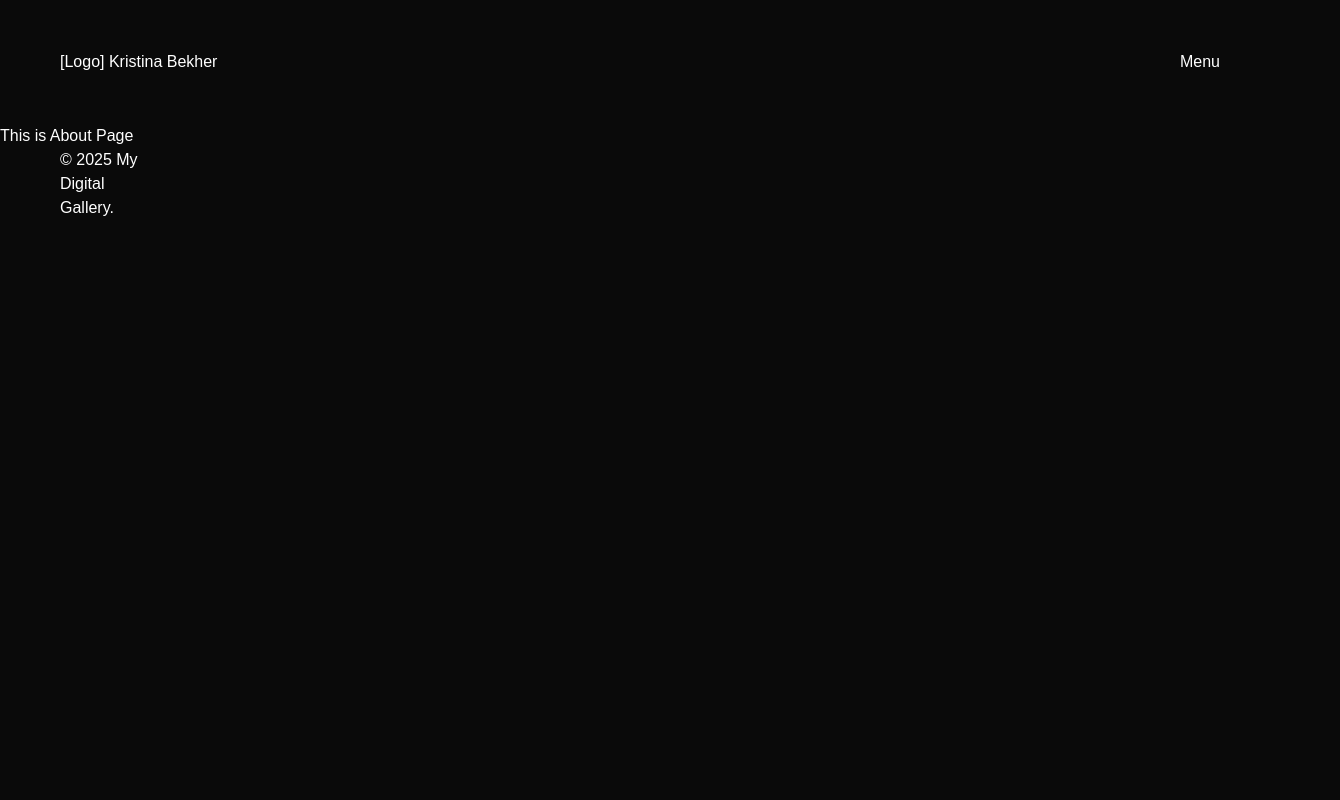
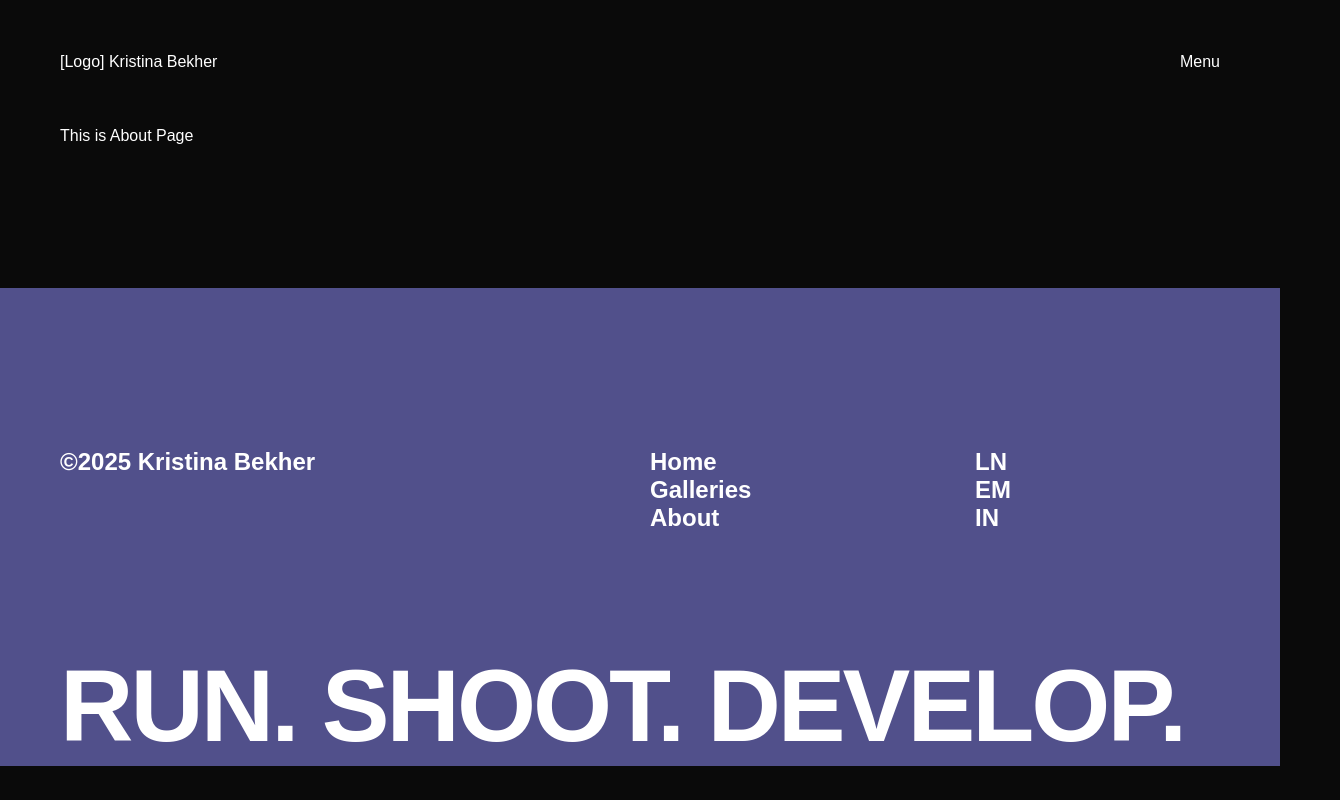
Before and after one commit to kbekher/bekher-photography, a Next.js app: page /about in a window 1280 px wide. Shown: the whole page, 1340 px wide, since content can reach past the window. Built offline with nearby package versions, Linux system fonts and the light colour scheme.

Commit message:
update homepage, motion image component, add footer

```diff
--- a/package.json
+++ b/package.json
@@ -12,7 +12,8 @@
     "framer-motion": "^12.5.0",
     "next": "15.2.3",
     "react": "^19.0.0",
-    "react-dom": "^19.0.0"
+    "react-dom": "^19.0.0",
+    "react-responsive": "^10.0.1"
   },
   "devDependencies": {
     "@eslint/eslintrc": "^3",
--- a/src/app/about/page.tsx
+++ b/src/app/about/page.tsx
@@ -2,7 +2,7 @@ import React from 'react'
 
 const AboutPage = () => {
   return (
-    <div>
+    <div className='w-full h-full mx-5 md:mx-[60px] pb-[140px]'>
       <h1>This is About Page</h1>
     </div>
   )
--- a/src/app/galleries/[galleryName]/page.tsx
+++ b/src/app/galleries/[galleryName]/page.tsx
@@ -1,9 +1,8 @@
 // /app/galleries/[galleryName]/page.tsx
 
-import MotionImage from "@/components/MotionImage";
 import { galleriesData } from "@/data";
-// import { computeDimensions } from "@/utils/utils";
-// import Image from "next/image";
+import { computeDimensions } from "@/utils/utils";
+import Image from "next/image";
 
 interface Props {
   params: {
@@ -20,7 +19,7 @@ const GalleryPage = async ({ params }: Props) => {
   }
 
   return (
-    <div className="w-full h-screen">
+    <div className="w-full h-full mx-5 md:mx-[60px] pb-[140px]">
 
       {/* Info */}
       <div>
@@ -29,35 +28,34 @@ const GalleryPage = async ({ params }: Props) => {
       </div>
 
       {/* Images */}
-      <div className="overflow-hidden">
+      <div className="w-full h-full overflow-hidden">
         {gallery.photos.map((photo, index) => {
-          // const { width, height } = computeDimensions(photo.aspectRatio, 700); // Calculate dynamic width and height
+          const { width, height } = computeDimensions(photo.aspectRatio, 700); // Calculate dynamic width and height
 
           return (
-            <MotionImage galleryName={galleryName} imgIndex={index} key={index} />
-            // <div
-            //   key={index}
-            //   className="max-w-[800px] mx-auto "
-            //   style={{
-            //     aspectRatio: photo.aspectRatio,
-            //     // backgroundColor: "#d5d4ff", // You can add actual images here
-            //     position: "relative",
-            //   }}
-            // >
+            <div
+              key={index}
+              className="max-w-[800px] mx-auto "
+              style={{
+                aspectRatio: photo.aspectRatio,
+                // backgroundColor: "#d5d4ff", // You can add actual images here
+                position: "relative",
+              }}
+            >
 
 
-            //   {/* Display your image or placeholder here */}
-            //   <Image
-            //     src={`https://d14lj85n4pdzvr.cloudfront.net/galleries/${galleryName}/${galleryName}-${index + 1}.jpg`}
-            //     alt={`Picture of ${galleryName}`}
-            //     width={width}
-            //     height={height}
-            //     // sizes="(max-width: 768px) 100vw, (max-width: 1200px) 50vw, 800px"
-            //     draggable='false'
-            //     className='object-cover absolute top-0'
-            //     style={{ aspectRatio: photo.aspectRatio }}
-            //   />
-            // </div>
+              {/* Display your image or placeholder here */}
+              <Image
+                src={`https://d14lj85n4pdzvr.cloudfront.net/galleries/${galleryName}/${galleryName}-${index + 1}.jpg`}
+                alt={`Picture of ${galleryName}`}
+                width={width}
+                height={height}
+                // sizes="(max-width: 768px) 100vw, (max-width: 1200px) 50vw, 800px"
+                draggable='false'
+                className='object-cover absolute top-0'
+                style={{ aspectRatio: photo.aspectRatio }}
+              />
+            </div>
           )
         })}
       </div>
--- a/src/app/galleries/page.tsx
+++ b/src/app/galleries/page.tsx
@@ -8,7 +8,7 @@ const GalleriesPage = () => {
   // const isPresent = useIsPresent();
 
   return (
-    <div className="w-full h-screen mx-[60px]">
+    <div className="w-full h-full mx-5 md:mx-[60px] pb-[140px]">
       <h1>This is Galleries Page</h1>
       <ul className="grid grid-cols-12 gap-5">
         {Object.keys(galleriesData).map((gallery) => (
--- a/src/app/globals.css
+++ b/src/app/globals.css
@@ -1,4 +1,8 @@
 @import "tailwindcss";
+@tailwind base;
+@tailwind components;
+@tailwind utilities;
+
 
 :root {
   --background: #0a0a0a;
@@ -7,6 +11,9 @@
   --footer-background: #51508b;
   --hover: #d5d4ff;
   --accent: #8197e5;
+
+  --font-size: 16px;
+  --font-size-scale: 1.5;
 }
 
 @theme inline {
@@ -45,3 +52,19 @@ body {
   background-color: var(--accent);
   z-index: 2;
 }
+
+.custom-text {
+  font-size: calc((100vw - 60px) / 12); /* make text full screen */
+  font-weight: 700;
+  letter-spacing: -3px;
+  line-height: 1em;
+  text-overflow: ellipsis;
+  white-space: nowrap;
+  overflow: hidden;
+}
+
+@media (max-width: 768px) {
+  .custom-text {
+    font-size: calc((100vw - 120px) / 10);
+  }
+}
--- a/src/components/Footer.tsx
+++ b/src/components/Footer.tsx
@@ -1,9 +1,53 @@
+"use client";
+
+import Link from 'next/link';
+import { motion, useInView } from 'framer-motion';
+import { useRef } from 'react';
+import { useMediaQuery } from 'react-responsive';
+
+
 const Footer = () => {
+  const ref = useRef(null);
+  const isInView = useInView(ref, { once: true });
+  const isMobile = useMediaQuery({ maxWidth: 768 });
+
   return (
-    <footer className="grid grid-cols-12 gap-5 mx-[60px]">
-    <p>© 2025 My Digital Gallery.</p>
+    <footer className="bg-[var(--footer-background)] w-full p-5 md:p-[60px] md:pb-2 text-white text-[24px] font-bold leading-[28px] overflow-hidden">
+      <div className="grid gap-5 grid-cols-4 grid-rows-2 md:pt-[100px] flex-col justify-center">
+
+        <div className="row-start-3 md:row-start-1 col-span-2">
+          <p className='text-[14px] md:text-[24px]'>©2025 Kristina Bekher</p>
+        </div>
+
+        <div className='flex gap-20 col-span-4 md:col-span-2 row-start-2 md:row-start-1'>
+
+          <div className="flex flex-col w-[50%]">
+            <Link href="/" className="w-max">Home</Link>
+            <Link href="/galleries" className="w-max">Galleries</Link>
+            <Link href="/about" className="w-max">About</Link>
+          </div>
+
+          <div className="flex flex-col w-[50%]">
+            <a href="www.linkedin.com/in/kristina-bekher" target="_blank" rel="noopener" className="w-max">LN</a>
+            <a href="mailto:krbekher@gmail.com" target="_blank" rel="noopener" className="w-max">EM</a>
+            <a href="https://instagram.com/ninjagexly" target="_blank" rel="noopener" className="w-max">IN</a>
+          </div>
+
+        </div>
+
+          <motion.div
+            ref={ref}
+            initial={{ y: isMobile ? -100 : 100, opacity: 0 }}
+            animate={isInView ? { y: 0, opacity: 1 } : {}}
+            transition={{ duration: 0.7, delay: 0.3, ease: 'easeOut' }}
+            className="w-auto h-full flex items-end col-span-full row-start-1 md:row-start-3"
+          >
+            <p className="uppercase custom-text">RUN. SHOOT. DEVELOP.</p>
+          </motion.div>
+
+      </div>
     </footer>
-  )
-}
+  );
+};
 
-export default Footer
+export default Footer;
--- a/src/components/Header.tsx
+++ b/src/components/Header.tsx
@@ -2,7 +2,7 @@ import Link from "next/link";
 
 const Header = () => {
   return (
-    <header className="sticky top-0 mx-[60px] py-[50px] flex justify-between">
+    <header className="sticky top-0 mx-5 md:mx-[60px] py-[50px] flex justify-between z-10">
       <div>
         <Link href="/">[Logo] Kristina Bekher</Link>
       </div>
--- a/src/components/MotionImage.tsx
+++ b/src/components/MotionImage.tsx
@@ -21,22 +21,20 @@ const MotionImage = ({ galleryName, imgIndex }: Props) => {
   const imageSrc = `https://d14lj85n4pdzvr.cloudfront.net/galleries/${galleryName}/${galleryName}-${imgIndex + 1}.jpg`;
 
   return (
-    <div className="overflow-hidden">
+    <div className="overflow-hidden w-full h-full">
       <motion.div
         ref={ref}
-        initial={{ scale: 1.8, opacity: 0 }}
-        animate={isInView ? { scale: 1, opacity: 1 } : {}}
-        transition={{ duration: 1.1, ease: 'easeOut' }}
-        className="max-w-[800px] mx-auto relative"
-        style={{ aspectRatio: gallery.photos[imgIndex].aspectRatio }}
+        initial={{ scale: 1.2 }}
+        animate={isInView ? { scale: 1 } : {}}
+        transition={{ duration: 0.8, delay: 0.2, ease: 'easeOut' }}
+        className="w-full h-full mx-auto relative overflow-hidden"
       >
         <Image
           src={imageSrc}
           alt={`Picture of ${gallery.name}`}
           width={800}
           height={600}
-          className="object-cover absolute top-0"
-          style={{ aspectRatio: gallery.photos[imgIndex].aspectRatio }}
+          className="w-full h-auto object-cover object-center"
           draggable="false"
         />
       </motion.div>
@@ -45,3 +43,30 @@ const MotionImage = ({ galleryName, imgIndex }: Props) => {
 };
 
 export default MotionImage;
+
+
+
+
+// Version with keeping imhg ratio
+//   return (
+//     <div className="overflow-hidden">
+//       <motion.div
+//         ref={ref}
+//         initial={{ scale: 1.2, opacity: 1 }}
+//         animate={isInView ? { scale: 1, opacity: 1 } : {}}
+//         transition={{ duration: 0.8, delay: 0.3, ease: 'easeOut' }}
+//         className="max-w-[800px] mx-auto relative"
+//         style={{ aspectRatio: gallery.photos[imgIndex].aspectRatio }}
+//       >
+//         <Image
+//           src={imageSrc}
+//           alt={`Picture of ${gallery.name}`}
+//           width={800}
+//           height={600}
+//           className="object-cover absolute top-0"
+//           style={{ aspectRatio: gallery.photos[imgIndex].aspectRatio }}
+//           draggable="false"
+//         />
+//       </motion.div>
+//     </div>
+//   );
```
Also changed, not shown: src/app/page.tsx (+26 -34 lines), src/utils/utils.ts (line endings or trailing spaces), 1 other file (tests, documents, lock files or other folders).
